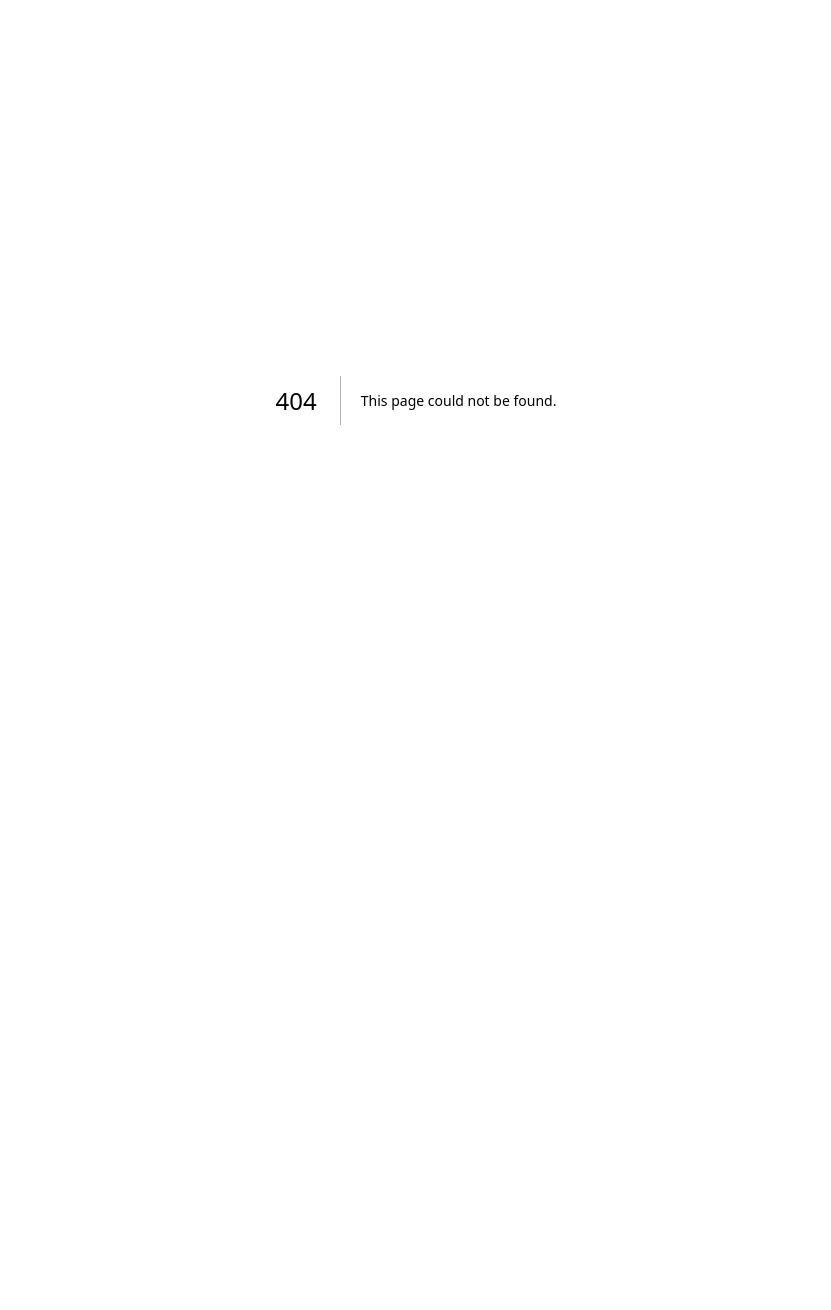
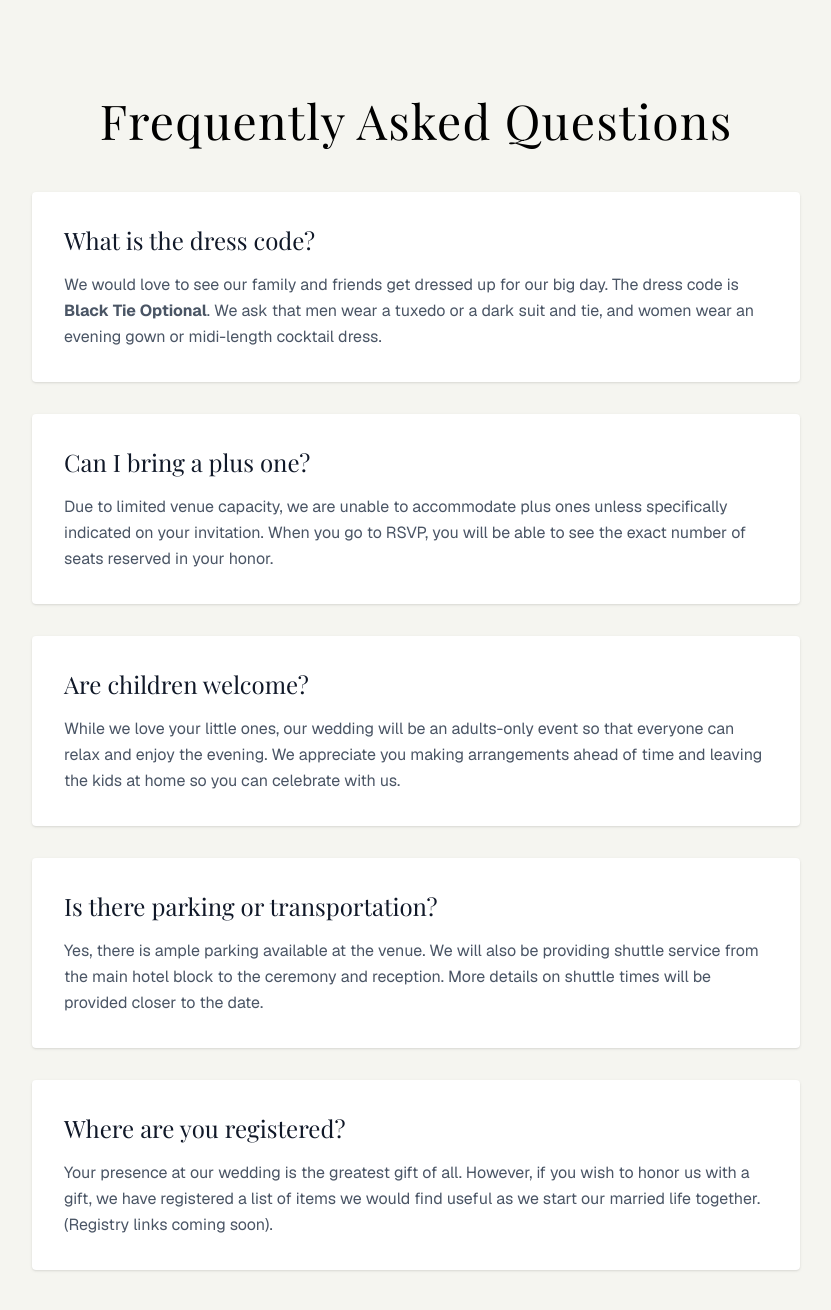
Before and after one commit to forgedlabs/SiCa, a Next.js app: page /faq in a window 1280 px wide. Before the commit this address had no page. Shown: the top 1310 px of the page, without its empty margins (224-1055 px from the left). Before the commit the page ends 800 px from the top, so only its background shows below. Built offline with nearby package versions, Linux system fonts and the light colour scheme; a web font is replaced by a local one.

Commit message:
feat: add FAQ page and update navbar

```diff
--- /dev/null
+++ b/src/app/faq/page.tsx
@@ -0,0 +1,67 @@
+import { Metadata } from "next";
+
+export const metadata: Metadata = {
+    title: "FAQ | SICA 2026",
+    description: "Frequently Asked Questions about Simon & Catherine's Wedding",
+};
+
+export default function FAQPage() {
+    return (
+        <main className="min-h-screen bg-[#F5F5F0] pt-24 pb-16 px-4 md:px-8">
+            <div className="max-w-3xl mx-auto">
+                <h1 className="font-serif text-4xl md:text-5xl text-center mb-12 tracking-wide">
+                    Frequently Asked Questions
+                </h1>
+
+                <div className="space-y-8">
+                    {/* Dress Code */}
+                    <section className="bg-white p-8 rounded-sm shadow-sm">
+                        <h2 className="font-serif text-2xl mb-4 text-gray-900">What is the dress code?</h2>
+                        <p className="text-gray-600 leading-relaxed font-sans">
+                            We would love to see our family and friends get dressed up for our big day.
+                            The dress code is <strong>Black Tie Optional</strong>. We ask that men wear a tuxedo or a dark suit and tie,
+                            and women wear an evening gown or midi-length cocktail dress.
+                        </p>
+                    </section>
+
+                    {/* Plus Ones */}
+                    <section className="bg-white p-8 rounded-sm shadow-sm">
+                        <h2 className="font-serif text-2xl mb-4 text-gray-900">Can I bring a plus one?</h2>
+                        <p className="text-gray-600 leading-relaxed font-sans">
+                            Due to limited venue capacity, we are unable to accommodate plus ones unless specifically indicated on your invitation.
+                            When you go to RSVP, you will be able to see the exact number of seats reserved in your honor.
+                        </p>
+                    </section>
+
+                    {/* Children */}
+                    <section className="bg-white p-8 rounded-sm shadow-sm">
+                        <h2 className="font-serif text-2xl mb-4 text-gray-900">Are children welcome?</h2>
+                        <p className="text-gray-600 leading-relaxed font-sans">
+                            While we love your little ones, our wedding will be an adults-only event so that everyone can relax and enjoy the evening.
+                            We appreciate you making arrangements ahead of time and leaving the kids at home so you can celebrate with us.
+                        </p>
+                    </section>
+
+                    {/* Transportation */}
+                    <section className="bg-white p-8 rounded-sm shadow-sm">
+                        <h2 className="font-serif text-2xl mb-4 text-gray-900">Is there parking or transportation?</h2>
+                        <p className="text-gray-600 leading-relaxed font-sans">
+                            Yes, there is ample parking available at the venue. We will also be providing shuttle service from the main hotel block
+                            to the ceremony and reception. More details on shuttle times will be provided closer to the date.
+                        </p>
+                    </section>
+
+                    {/* Registry */}
+                    <section className="bg-white p-8 rounded-sm shadow-sm">
+                        <h2 className="font-serif text-2xl mb-4 text-gray-900">Where are you registered?</h2>
+                        <p className="text-gray-600 leading-relaxed font-sans">
+                            Your presence at our wedding is the greatest gift of all. However, if you wish to honor us with a gift,
+                            we have registered a list of items we would find useful as we start our married life together.
+                            (Registry links coming soon).
+                        </p>
+                    </section>
+                </div>
+            </div>
+        </main>
+    );
+}
--- a/src/components/Navbar.tsx
+++ b/src/components/Navbar.tsx
@@ -41,6 +41,7 @@ export default function Navbar() {
                     <Link href="#story" className="hover:text-gray-500 transition-colors">Our Story</Link>
                     <Link href="#schedule" className="hover:text-gray-500 transition-colors">Schedule</Link>
                     <Link href="#hotels" className="hover:text-gray-500 transition-colors">Hotels</Link>
+                    <Link href="/faq" className="hover:text-gray-500 transition-colors">FAQ</Link>
                     <Link href="/rsvp" className="bg-black text-white px-6 py-2 hover:bg-gray-800 transition-colors">
                         RSVP
                     </Link>
@@ -80,6 +81,13 @@ export default function Navbar() {
                             Hotels
                         </Link>
                         <Link
+                            href="/faq"
+                            className="hover:text-gray-500 transition-colors"
+                            onClick={() => setIsMenuOpen(false)}
+                        >
+                            FAQ
+                        </Link>
+                        <Link
                             href="/rsvp"
                             className="bg-black text-white px-8 py-3 hover:bg-gray-800 transition-colors mt-4"
                             onClick={() => setIsMenuOpen(false)}
```
